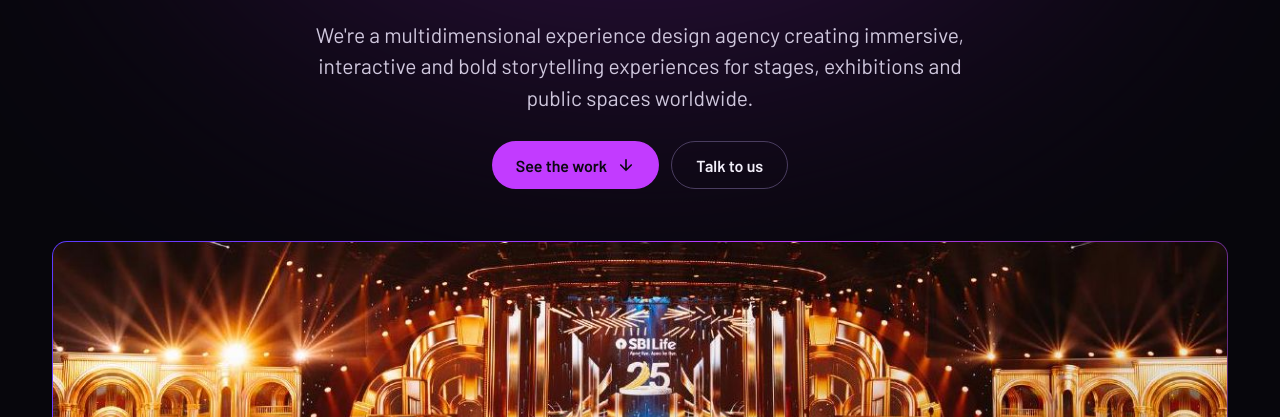
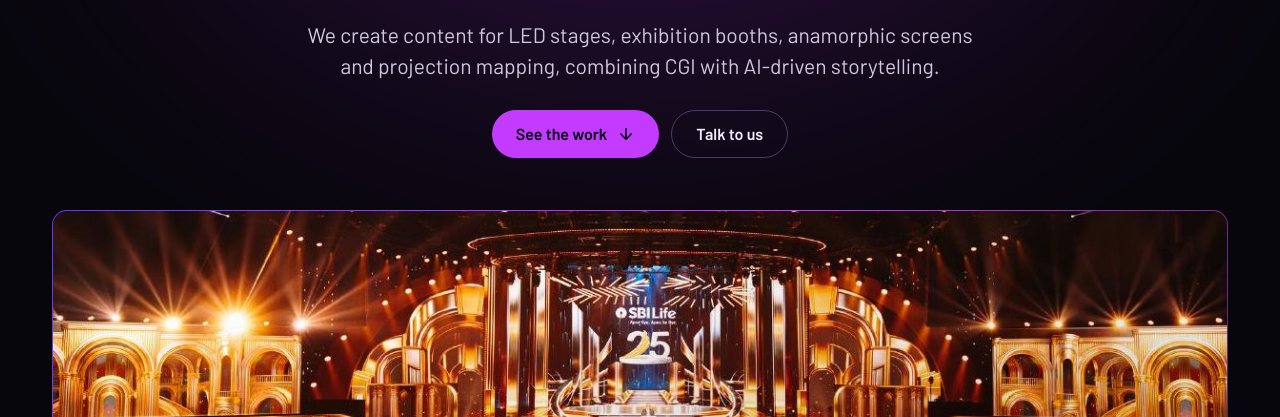
Before and after one commit to Cyn-sketch/zds-portfolio, a plain HTML site: page index.html in a window 1280 px wide. Shown: the part 383-800 px from the top of the page. Drawn offline with Linux system fonts and the light colour scheme.

Commit message:
Update hero intro line
Co-Authored-By: Claude Opus 5.5 <noreply@anthropic.com>
Claude-Session: https://claude.ai/code/session_01PRQq5GB815WksL9P5t8UAu

```diff
--- a/index.html
+++ b/index.html
@@ -96,7 +96,7 @@ html{scroll-behavior:smooth}
 <div class="wrap" style="position: relative; display: flex; flex-direction: column; gap: 28px; align-items: center; text-align: center">
 <p style="margin: 0; font-size: 14px; font-weight: 600; letter-spacing: 0.24em; text-transform: uppercase; color: #C9B8E6">Multimedia portfolio · India · UAE · Saudi</p>
 <h1 class="disp hero-h" style="margin: 0; font-size: 76px; line-height: 1.05; font-weight: 900">ENGAGE. <span class="outline">ENTERTAIN.</span> EVOLVE.</h1>
-<p style="margin: 0; max-width: 680px; font-size: 21px; line-height: 1.5; color: #CFC7DD">We're a multidimensional experience design agency creating immersive, interactive and bold storytelling experiences for stages, exhibitions and public spaces worldwide.</p>
+<p style="margin: 0; max-width: 680px; font-size: 21px; line-height: 1.5; color: #CFC7DD">We create content for LED stages, exhibition booths, anamorphic screens and projection mapping, combining CGI with AI-driven storytelling.</p>
 <div style="display: flex; gap: 12px; flex-wrap: wrap; justify-content: center">
 <a class="btn" href="#work" style="background: #C23BFF; color: #0B0712">See the work
 <svg width="18" height="18" viewBox="0 0 24 24" fill="none" stroke="currentColor" stroke-width="2.2" stroke-linecap="round" stroke-linejoin="round" aria-hidden="true"><path d="M12 5v14M5 12l7 7 7-7"></path></svg></a>
```
